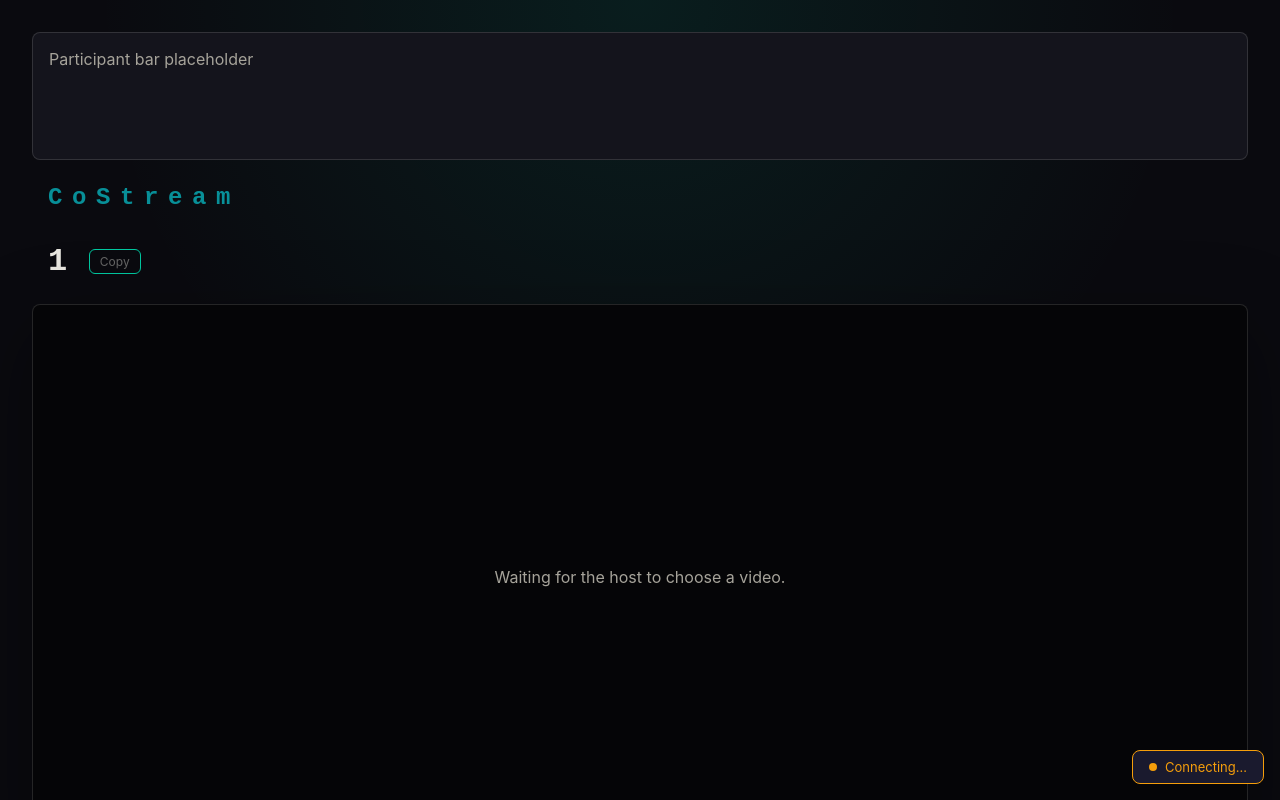
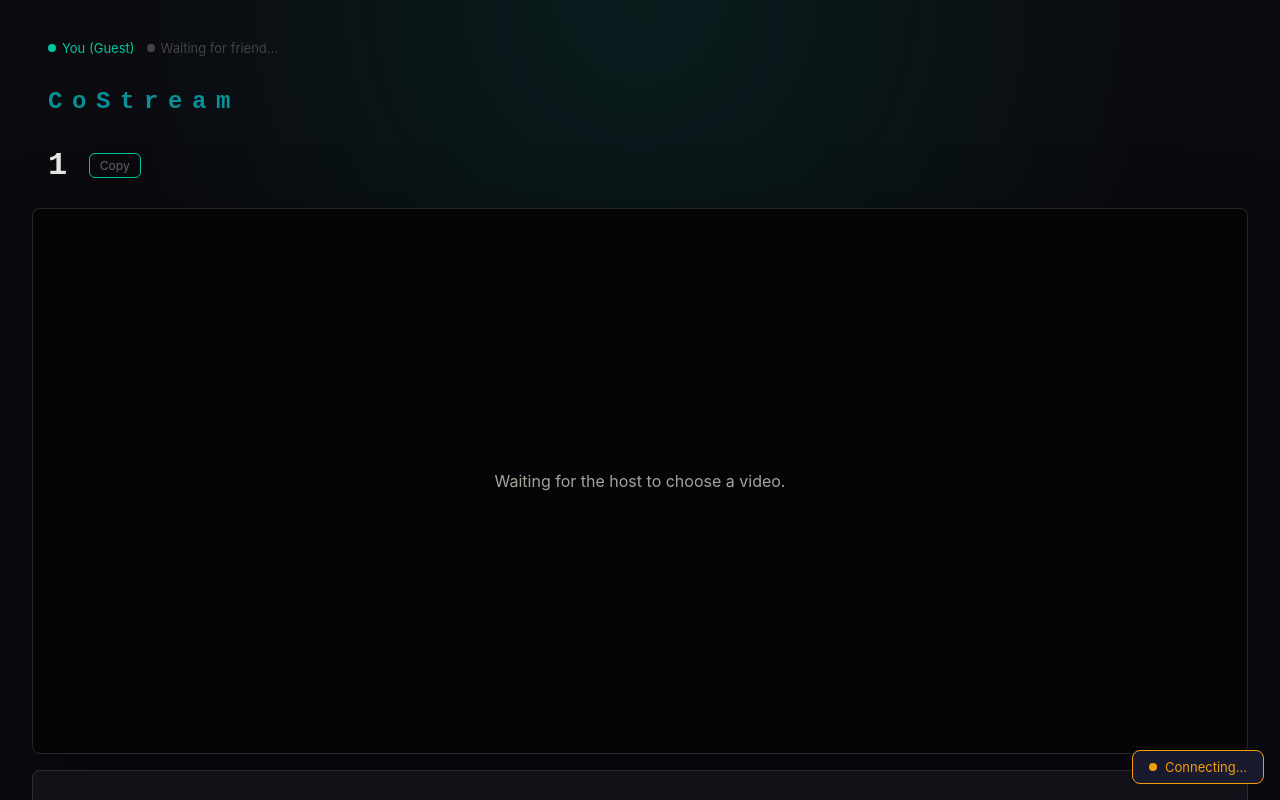
Before and after one commit to himank-2409/costream-frontend, a React (Vite) app: page /room/1 in a window 1280 px wide. Shown: the top 800 px of the page. Built offline with nearby package versions, Linux system fonts and the light colour scheme; no server answers.

Commit message:
Refactor ParticipantBar to accept props

```diff
--- a/src/components/ParticipantBar.jsx
+++ b/src/components/ParticipantBar.jsx
@@ -1,8 +1,44 @@
-// Placeholder for the active room participant list.
-export default function ParticipantBar() {
+export default function ParticipantBar({ isHost, guestPresent, connectionStatus }) {
   return (
-    <section className="placeholder-card" aria-label="Participants">
-      Participant bar placeholder
-    </section>
+    <div style={{
+      display: 'flex',
+      alignItems: 'center',
+      gap: '12px',
+      padding: '8px 16px',
+      fontSize: '13px',
+      color: '#888',
+    }}>
+      <span style={{
+        display: 'flex',
+        alignItems: 'center',
+        gap: '6px',
+        color: '#00c8a0',
+      }}>
+        <span style={{
+          width: '8px',
+          height: '8px',
+          borderRadius: '50%',
+          background: '#00c8a0',
+          display: 'inline-block',
+        }} />
+        You {isHost ? '(Host)' : '(Guest)'}
+      </span>
+
+      <span style={{
+        display: 'flex',
+        alignItems: 'center',
+        gap: '6px',
+        color: guestPresent ? '#00c8a0' : '#444',
+      }}>
+        <span style={{
+          width: '8px',
+          height: '8px',
+          borderRadius: '50%',
+          background: guestPresent ? '#00c8a0' : '#444',
+          display: 'inline-block',
+        }} />
+        {guestPresent ? 'Friend is here' : 'Waiting for friend...'}
+      </span>
+    </div>
   );
 }
```
